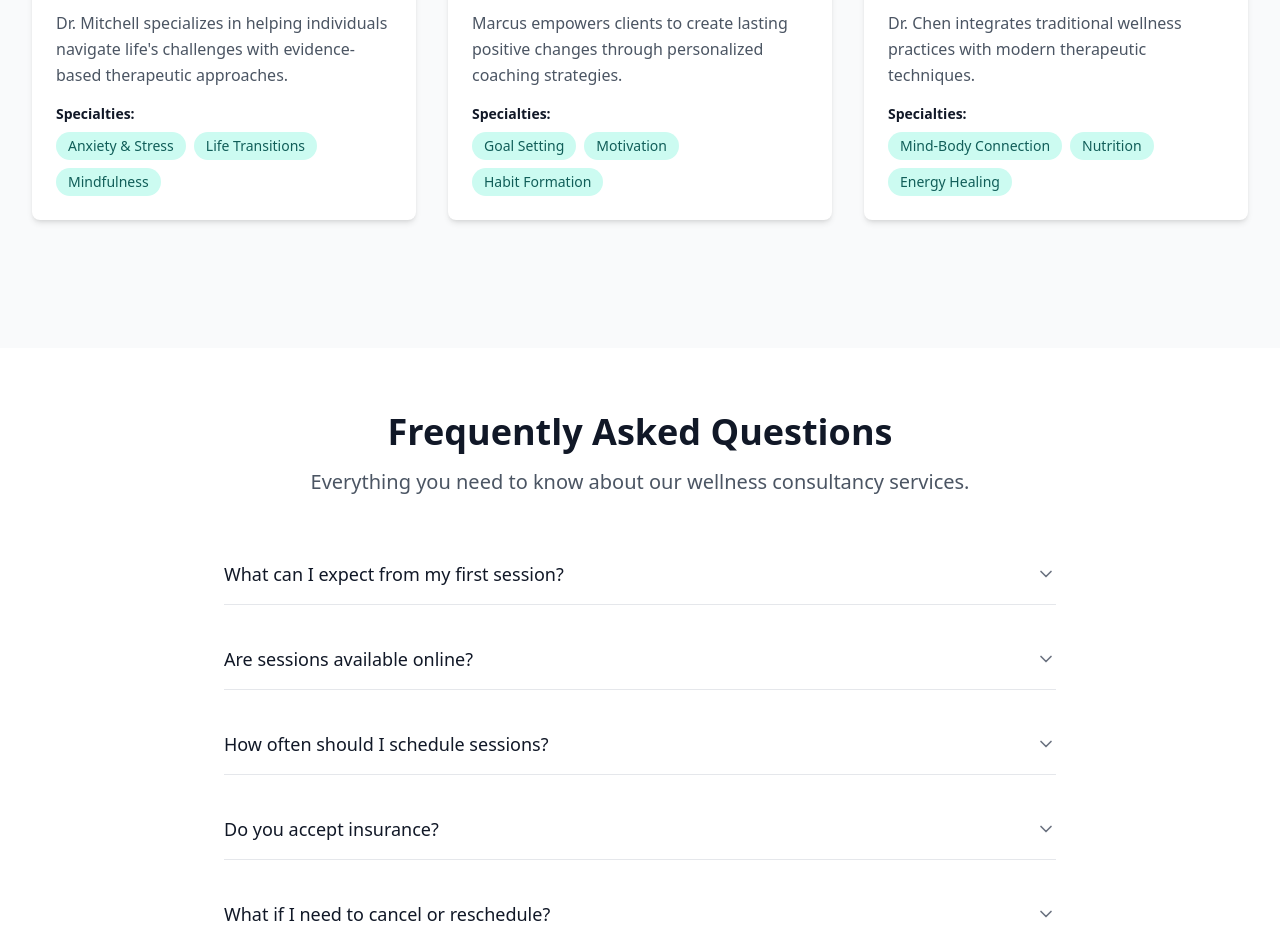
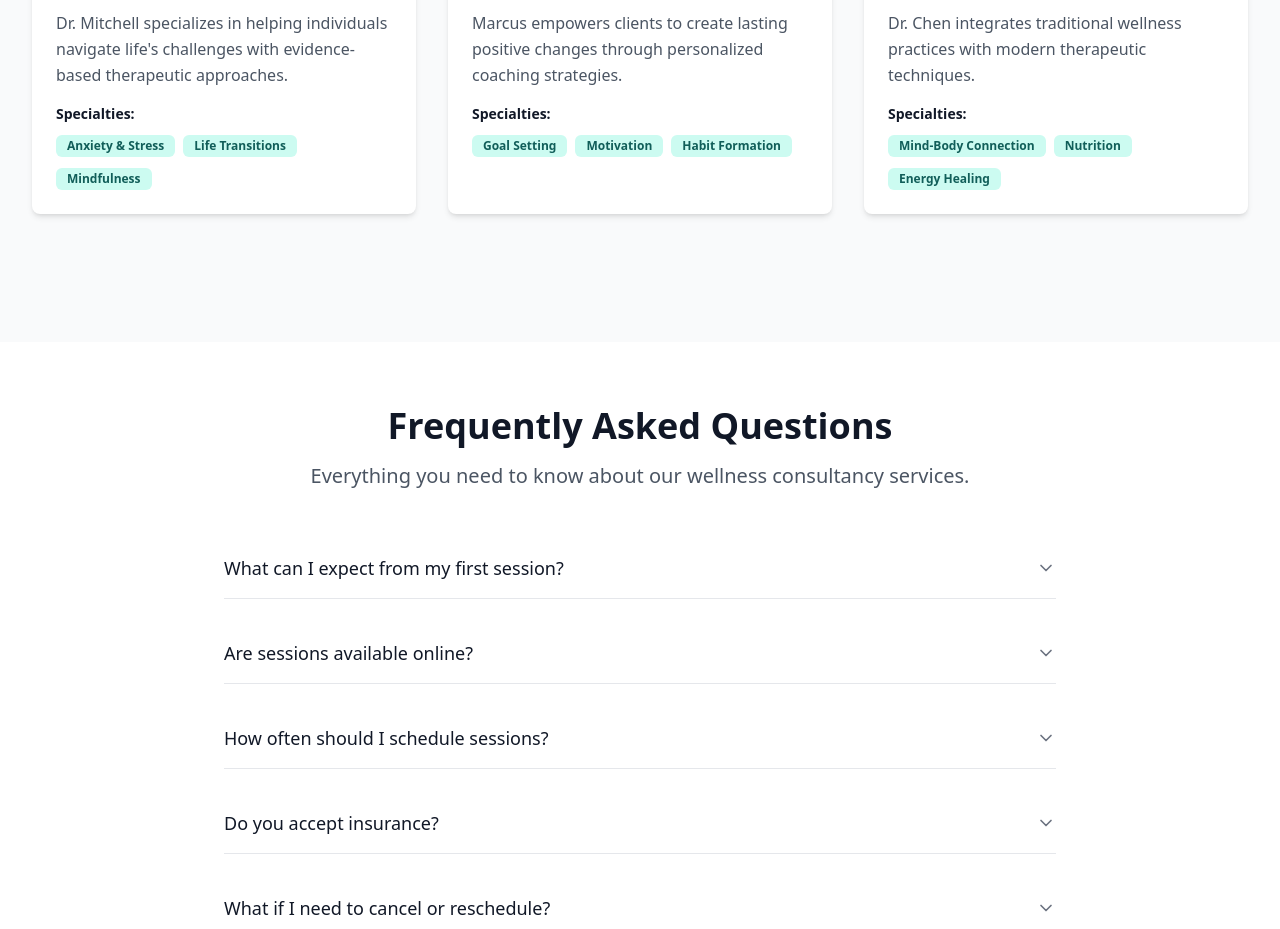
Before and after one commit to AbuMahir980/wellness-consultancy, a React (Vite) app: page /wellness in a window 1280 px wide. Shown: the part 1760-2689 px from the top of the page. Built offline with nearby package versions, Linux system fonts and the light colour scheme.

Commit message:
feat: enhanced cards with shadcn components + framer-motion effects

```diff
--- a/src/components/ConsultantCard.tsx
+++ b/src/components/ConsultantCard.tsx
@@ -1,5 +1,8 @@
 import React from 'react';
 import { Star, Award } from 'lucide-react';
+import { motion } from 'framer-motion';
+import { Badge } from './ui/badge';
+import { cardHoverVariants, itemVariants } from '@/lib/animations';
 
 interface ConsultantCardProps {
   name: string;
@@ -23,7 +26,12 @@ const ConsultantCard = ({
   bio
 }: ConsultantCardProps) => {
   return (
-    <div className="bg-white rounded-lg shadow-md overflow-hidden hover:shadow-lg transition-shadow duration-200">
+    <motion.div
+      variants={cardHoverVariants}
+      initial="initial"
+      whileHover="hover"
+      className="bg-white rounded-lg shadow-md overflow-hidden"
+    >
       <div className="relative">
         <img
           src={image}
@@ -63,18 +71,23 @@ const ConsultantCard = ({
             <h4 className="text-sm font-semibold text-gray-900 mb-2">Specialties:</h4>
             <div className="flex flex-wrap gap-2">
               {specialties.map((specialty, index) => (
-                <span
+                <motion.div
                   key={index}
-                  className="bg-teal-100 text-teal-800 px-3 py-1 rounded-full text-sm"
+                  variants={itemVariants}
+                  initial="hidden"
+                  animate="visible"
+                  transition={{ delay: index * 0.1 }}
                 >
-                  {specialty}
-                </span>
+                  <Badge variant="secondary" className="bg-teal-100 text-teal-800 hover:bg-teal-200">
+                    {specialty}
+                  </Badge>
+                </motion.div>
               ))}
             </div>
           </div>
         </div>
       </div>
-    </div>
+    </motion.div>
   );
 };
 
--- a/src/components/ServiceCard.tsx
+++ b/src/components/ServiceCard.tsx
@@ -1,6 +1,10 @@
 import React from 'react';
 import { Link } from 'react-router-dom';
 import { ArrowRight, Clock, CheckCircle } from 'lucide-react';
+import { motion } from 'framer-motion';
+import { Badge } from './ui/badge';
+import { Button } from './ui/button';
+import { cardHoverVariants } from '@/lib/animations';
 
 interface ServiceCardProps {
   title: string;
@@ -13,9 +17,15 @@ interface ServiceCardProps {
 
 const ServiceCard = ({ title, description, image, href, active, features }: ServiceCardProps) => {
   return (
-    <div className={`bg-white rounded-lg shadow-md overflow-hidden transition-all duration-200 hover:shadow-lg ${
+    <motion.div
+      variants={cardHoverVariants}
+      initial="initial"
+      whileHover="hover"
+      whileTap={{ scale: 0.98 }}
+      className={`bg-white rounded-lg shadow-md overflow-hidden ${
         active ? 'ring-2 ring-teal-500' : ''
-    }`}>
+      }`}
+    >
       <div className="relative">
         <img
           src={image}
@@ -25,17 +35,17 @@ const ServiceCard = ({ title, description, image, href, active, features }: Serv
         />
         {!active && (
           <div className="absolute inset-0 bg-gray-900/50 flex items-center justify-center">
-            <div className="bg-yellow-400 text-gray-900 px-4 py-2 rounded-full font-semibold flex items-center space-x-2">
-              <Clock className="h-4 w-4" />
-              <span>Coming Soon</span>
-            </div>
+            <Badge variant="secondary" className="bg-yellow-400 text-gray-900 px-4 py-2 hover:bg-yellow-400">
+              <Clock className="h-4 w-4 mr-2" />
+              Coming Soon
+            </Badge>
           </div>
         )}
         {active && (
           <div className="absolute top-4 left-4">
-            <div className="bg-teal-500 text-white px-3 py-1 rounded-full text-sm font-medium">
+            <Badge className="bg-teal-500 hover:bg-teal-600">
               Available Now
-            </div>
+            </Badge>
           </div>
         )}
       </div>
@@ -57,22 +67,21 @@ const ServiceCard = ({ title, description, image, href, active, features }: Serv
           ))}
         </div>
 
+        <Button
+          asChild
+          variant={active ? 'default' : 'secondary'}
+          className="w-full group"
+        >
           <Link
             to={href}
-          className={`w-full inline-flex items-center justify-center px-4 py-2 rounded-md text-sm font-medium transition-colors duration-200 focus:outline-none focus:ring-2 focus:ring-offset-2 ${
-            active
-              ? 'bg-teal-700 text-white hover:bg-teal-800 focus:ring-teal-500 group'
-              : 'bg-gray-100 text-gray-700 hover:bg-gray-200 focus:ring-gray-500'
-          }`}
             aria-label={active ? `Learn more about ${title}` : `Join waitlist for ${title}`}
           >
             {active ? 'Learn More' : 'Join Waitlist'}
-          <ArrowRight className={`ml-2 h-4 w-4 transition-transform duration-200 ${
-            active ? 'group-hover:translate-x-1' : ''
-          }`} />
+            <ArrowRight className="ml-2 h-4 w-4 group-hover:translate-x-1 transition-transform duration-200" />
           </Link>
+        </Button>
       </div>
-    </div>
+    </motion.div>
   );
 };
 
```
Lines whose indentation alone changed are shown as unchanged.
